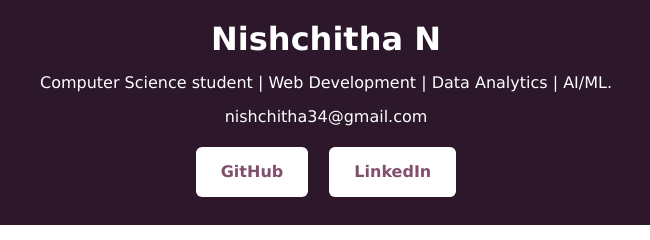
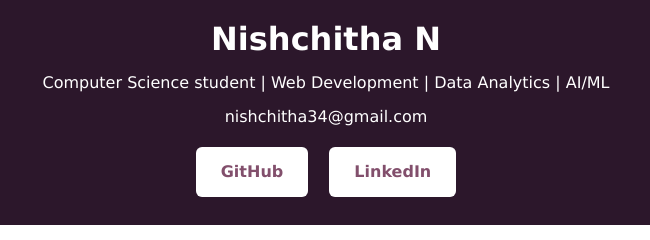
Before and after one commit to Nishchitha-N28/portfolio, a plain HTML site: page index.html in a window 1280 px wide. Shown: the part 217-457 px from the top of the page, 314-964 px from the left. Drawn offline with Linux system fonts and the light colour scheme.

Commit message:
Update index.html

```diff
--- a/index.html
+++ b/index.html
@@ -20,7 +20,7 @@
 
     <h1>Nishchitha N</h1>
 
-    <p class="bio">Computer Science student | Web Development | Data Analytics | AI/ML.</p>
+    <p class="bio">Computer Science student | Web Development | Data Analytics | AI/ML</p>
 
     <p class="email"> nishchitha34@gmail.com </p>
 
```
